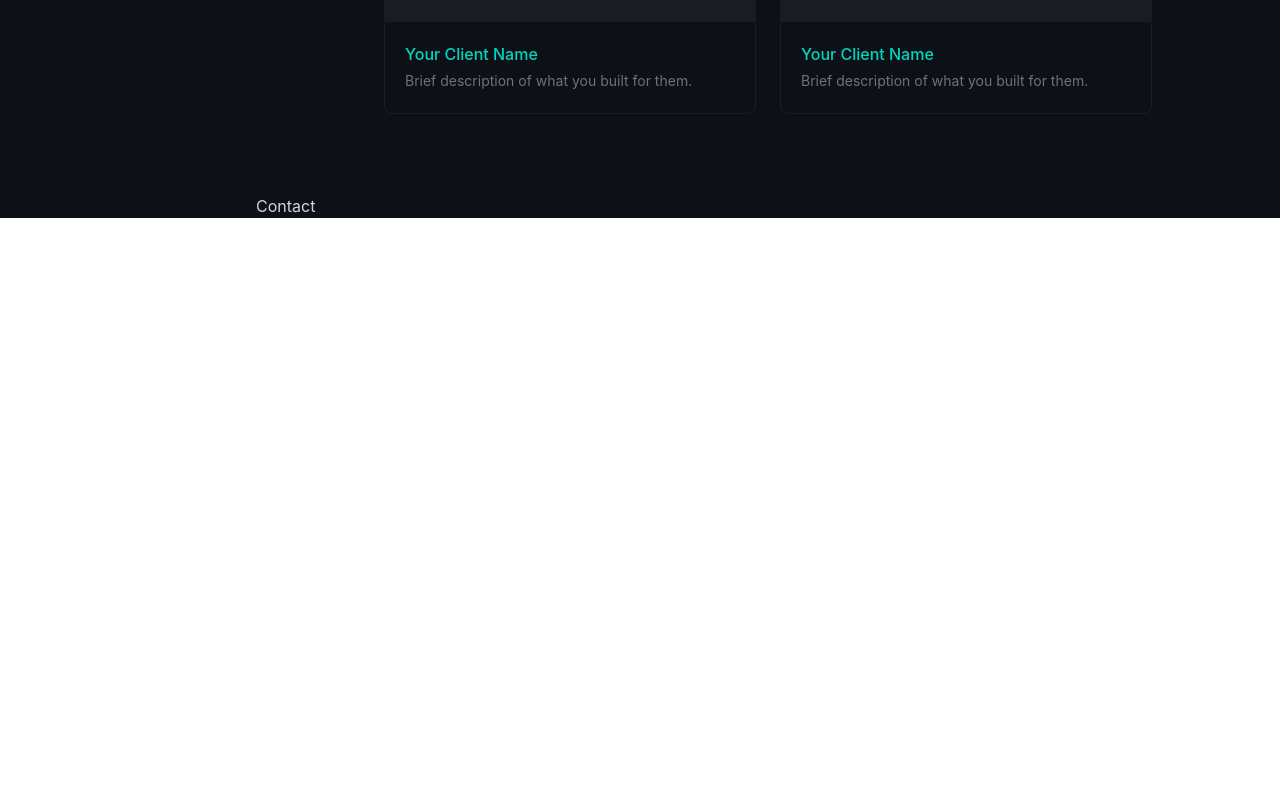
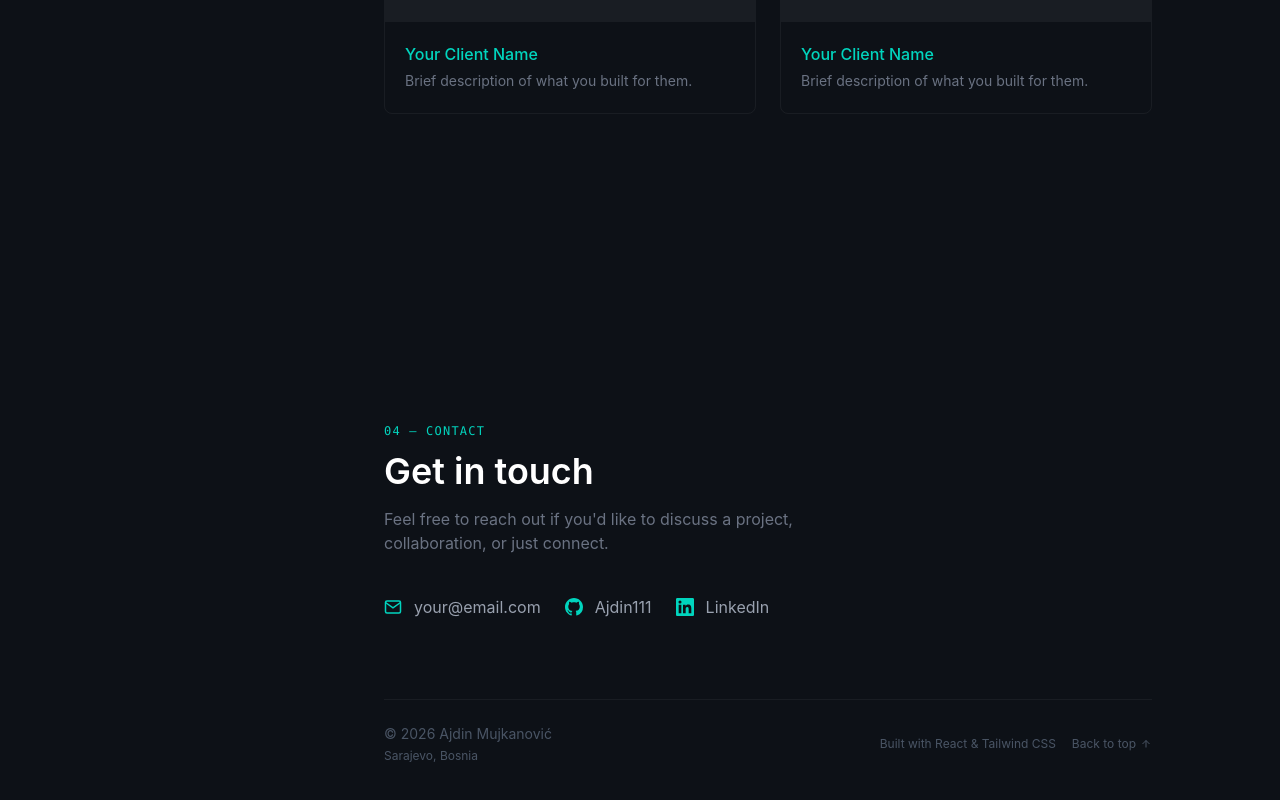
Before and after one commit to Ajdin111/portfolio, a React app: page / in a window 1280 px wide. Shown: the part 3542-4342 px from the top of the page. Before the commit the page ends 3760 px from the top, so only its background shows below. Built offline with nearby package versions, Linux system fonts and the light colour scheme; the HTML template or start-up script is replaced by a standard one.

Commit message:
feature: contact section added and toggle for dark/light mode

```diff
--- a/src/App.tsx
+++ b/src/App.tsx
@@ -1,3 +1,4 @@
+import { useTheme } from './hooks/useTheme'
 import Sidebar from './components/layout/Sidebar'
 import Hero from './components/sections/Hero'
 import About from './components/sections/About'
@@ -7,9 +8,15 @@ import Contact from './components/sections/Contact'
 import ScrollProgress from './components/layout/ScrollProgress'
 
 function App() {
+  const { theme, toggleTheme } = useTheme()
+
   return (
-    <div className="min-h-screen bg-[#0d1117] text-gray-300 flex">
-      <Sidebar />
+   <div className={`min-h-screen flex transition-colors duration-300 ${
+  theme === 'dark'
+    ? 'bg-[#0d1117] text-gray-300'
+    : 'bg-gray-50 text-gray-800'
+}`}>
+      <Sidebar toggleTheme={toggleTheme} />
       <main className="mt-16 lg:mt-0 lg:ml-64 flex-1">
         <ScrollProgress />
         <Hero />
--- a/src/components/layout/Sidebar.tsx
+++ b/src/components/layout/Sidebar.tsx
@@ -1,6 +1,5 @@
 import { useState } from 'react'
 import { useScrollSpy } from '../../hooks/useScrollSpy'
-import { useTheme } from '../../hooks/useTheme'
 import ThemeToggle from '../ui/ThemeToggle'
 
 const navLinks = [
@@ -32,43 +31,26 @@ const EmailIcon = ({ size = 18 }: { size?: number }) => (
   </svg>
 )
 
-interface SocialLinksProps {
-  size?: number
-}
-
-const SocialLinks = ({ size = 18 }: SocialLinksProps) => (
+const SocialLinks = ({ size = 18 }: { size?: number }) => (
   <div className="flex items-center gap-4">
-    <a
-      href="https://github.com/Ajdin111"
-      target="_blank"
-      rel="noopener noreferrer"
-      className="text-gray-500 hover:text-teal-400 transition-colors duration-200"
-      aria-label="GitHub"
-    >
+    <a href="https://github.com/Ajdin111" target="_blank" rel="noopener noreferrer" className="text-gray-500 hover:text-teal-400 transition-colors duration-200" aria-label="GitHub">
       <GithubIcon size={size} />
     </a>
-    <a
-      href="https://www.linkedin.com/in/ajdin-mujkanovi%C4%87-a780712a6/"
-      target="_blank"
-      rel="noopener noreferrer"
-      className="text-gray-500 hover:text-teal-400 transition-colors duration-200"
-      aria-label="LinkedIn"
-    >
+    <a href="https://linkedin.com/in/yourprofile" target="_blank" rel="noopener noreferrer" className="text-gray-500 hover:text-teal-400 transition-colors duration-200" aria-label="LinkedIn">
       <LinkedInIcon size={size} />
     </a>
-    <a
-      href="mailto:mujkanoviic17@gmail.com"
-      className="text-gray-500 hover:text-teal-400 transition-colors duration-200"
-      aria-label="Email"
-    >
+    <a href="mailto:your@email.com" className="text-gray-500 hover:text-teal-400 transition-colors duration-200" aria-label="Email">
       <EmailIcon size={size} />
     </a>
   </div>
 )
 
-export default function Sidebar() {
+interface SidebarProps {
+  toggleTheme: () => void
+}
+
+export default function Sidebar({ toggleTheme }: SidebarProps) {
   const activeSection = useScrollSpy(sectionIds)
-  const { toggleTheme } = useTheme()
   const [menuOpen, setMenuOpen] = useState(false)
 
   const handleNavClick = (id: string) => {
--- a/src/components/sections/Contact.tsx
+++ b/src/components/sections/Contact.tsx
@@ -1 +1,82 @@
-export default function Contact() { return <section>Contact</section> }
+export default function Contact() {
+  return (
+    <section
+      id="contact"
+      className="min-h-screen flex flex-col justify-center px-8 md:px-16 lg:px-20 py-20"
+    >
+      <div className="max-w-3xl mx-auto w-full">
+        {/* Section label */}
+        <p className="text-teal-400 text-xs font-mono uppercase tracking-widest mb-3">
+          04 — Contact
+        </p>
+
+        <h2 className="text-3xl md:text-4xl font-semibold text-white mb-4">
+          Get in touch
+        </h2>
+
+        <p className="text-gray-500 text-base mb-10 max-w-md">
+          Feel free to reach out if you'd like to discuss a project, collaboration, or just connect.
+        </p>
+
+        {/* Contact links */}
+        <div className="flex flex-col sm:flex-row items-start sm:items-center gap-6">
+          <a
+            href="mailto:your@email.com"
+            className="flex items-center gap-3 text-gray-400 hover:text-teal-400 transition-colors duration-200 group"
+          >
+            <svg width="18" height="18" fill="none" stroke="currentColor" strokeWidth="2" viewBox="0 0 24 24" className="text-teal-400">
+              <path d="M4 4h16c1.1 0 2 .9 2 2v12c0 1.1-.9 2-2 2H4c-1.1 0-2-.9-2-2V6c0-1.1.9-2 2-2z" />
+              <polyline points="22,6 12,13 2,6" />
+            </svg>
+            your@email.com
+          </a>
+
+          <a
+            href="https://github.com/Ajdin111"
+            target="_blank"
+            rel="noopener noreferrer"
+            className="flex items-center gap-3 text-gray-400 hover:text-teal-400 transition-colors duration-200"
+          >
+            <svg width="18" height="18" fill="currentColor" viewBox="0 0 24 24" className="text-teal-400">
+              <path d="M12 0C5.37 0 0 5.37 0 12c0 5.31 3.435 9.795 8.205 11.385.6.105.825-.255.825-.57 0-.285-.015-1.23-.015-2.235-3.015.555-3.795-.735-4.035-1.41-.135-.345-.72-1.41-1.23-1.695-.42-.225-1.02-.78-.015-.795.945-.015 1.62.87 1.845 1.23 1.08 1.815 2.805 1.305 3.495.99.105-.78.42-1.305.765-1.605-2.67-.3-5.46-1.335-5.46-5.925 0-1.305.465-2.385 1.23-3.225-.12-.3-.54-1.53.12-3.18 0 0 1.005-.315 3.3 1.23.96-.27 1.98-.405 3-.405s2.04.135 3 .405c2.295-1.56 3.3-1.23 3.3-1.23.66 1.65.24 2.88.12 3.18.765.84 1.23 1.905 1.23 3.225 0 4.605-2.805 5.625-5.475 5.925.435.375.81 1.095.81 2.22 0 1.605-.015 2.895-.015 3.3 0 .315.225.69.825.57A12.02 12.02 0 0 0 24 12c0-6.63-5.37-12-12-12z" />
+            </svg>
+            Ajdin111
+          </a>
+
+          <a
+            href="https://linkedin.com/in/yourprofile"
+            target="_blank"
+            rel="noopener noreferrer"
+            className="flex items-center gap-3 text-gray-400 hover:text-teal-400 transition-colors duration-200"
+          >
+            <svg width="18" height="18" fill="currentColor" viewBox="0 0 24 24" className="text-teal-400">
+              <path d="M20.447 20.452h-3.554v-5.569c0-1.328-.027-3.037-1.852-3.037-1.853 0-2.136 1.445-2.136 2.939v5.667H9.351V9h3.414v1.561h.046c.477-.9 1.637-1.85 3.37-1.85 3.601 0 4.267 2.37 4.267 5.455v6.286zM5.337 7.433a2.062 2.062 0 0 1-2.063-2.065 2.064 2.064 0 1 1 2.063 2.065zm1.782 13.019H3.555V9h3.564v11.452zM22.225 0H1.771C.792 0 0 .774 0 1.729v20.542C0 23.227.792 24 1.771 24h20.451C23.2 24 24 23.227 24 22.271V1.729C24 .774 23.2 0 22.222 0h.003z" />
+            </svg>
+            LinkedIn
+          </a>
+        </div>
+
+        {/* Footer */}
+        <div className="border-t border-white/5 mt-20 pt-6 flex flex-col sm:flex-row items-start sm:items-center justify-between gap-4">
+          <p className="text-gray-600 text-sm">
+            © 2026 Ajdin Mujkanović
+            <span className="block text-xs mt-1">Sarajevo, Bosnia</span>
+          </p>
+          <div className="flex items-center gap-4">
+            <p className="text-gray-600 text-xs">Built with React & Tailwind CSS</p>
+            <button
+              onClick={() => window.scrollTo({ top: 0, behavior: 'smooth' })}
+              className="text-gray-600 hover:text-teal-400 transition-colors duration-200 text-xs flex items-center gap-1"
+            >
+              Back to top
+              <svg width="12" height="12" fill="none" stroke="currentColor" strokeWidth="2" viewBox="0 0 24 24">
+                <line x1="12" y1="19" x2="12" y2="5" />
+                <polyline points="5 12 12 5 19 12" />
+              </svg>
+            </button>
+          </div>
+        </div>
+      </div>
+    </section>
+  )
+}
--- a/src/index.css
+++ b/src/index.css
@@ -1,3 +1,40 @@
 @import "tailwindcss";
 
 @custom-variant dark (&:where(.dark, .dark *));
+
+html {
+  scroll-behavior: smooth;
+}
+
+html.light body {
+  background-color: #f9fafb;
+  color: #1f2937;
+}
+
+html.light .text-white {
+  color: #111827 !important;
+}
+
+html.light .text-gray-300 {
+  color: #374151 !important;
+}
+
+html.light .text-gray-400 {
+  color: #4b5563 !important;
+}
+
+html.light .text-gray-500 {
+  color: #6b7280 !important;
+}
+
+html.light .bg-\[#0d1117\] {
+  background-color: #f9fafb !important;
+}
+
+html.light .border-white\/5 {
+  border-color: rgba(0,0,0,0.08) !important;
+}
+
+html.light .bg-white\/5 {
+  background-color: rgba(0,0,0,0.04) !important;
+}
```
